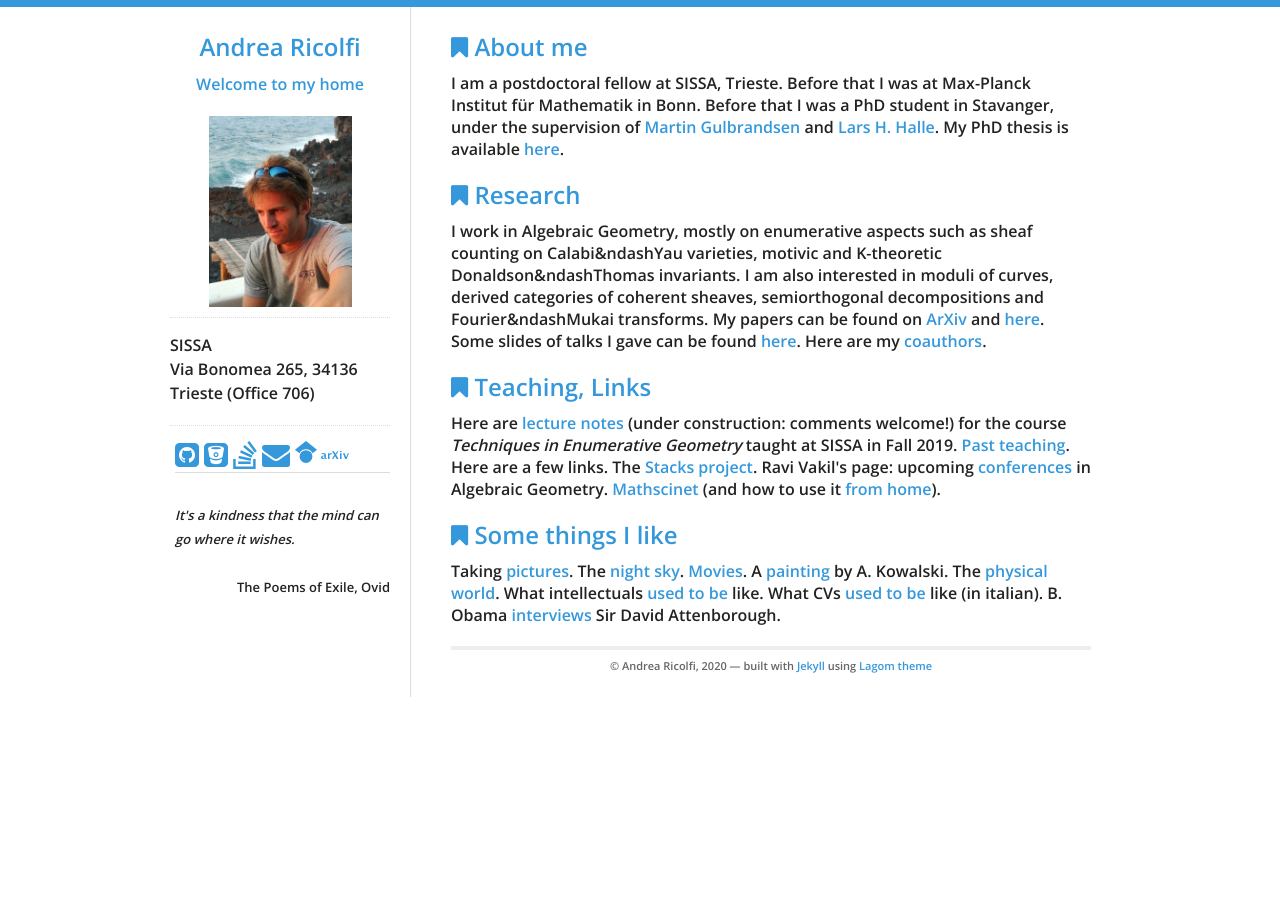
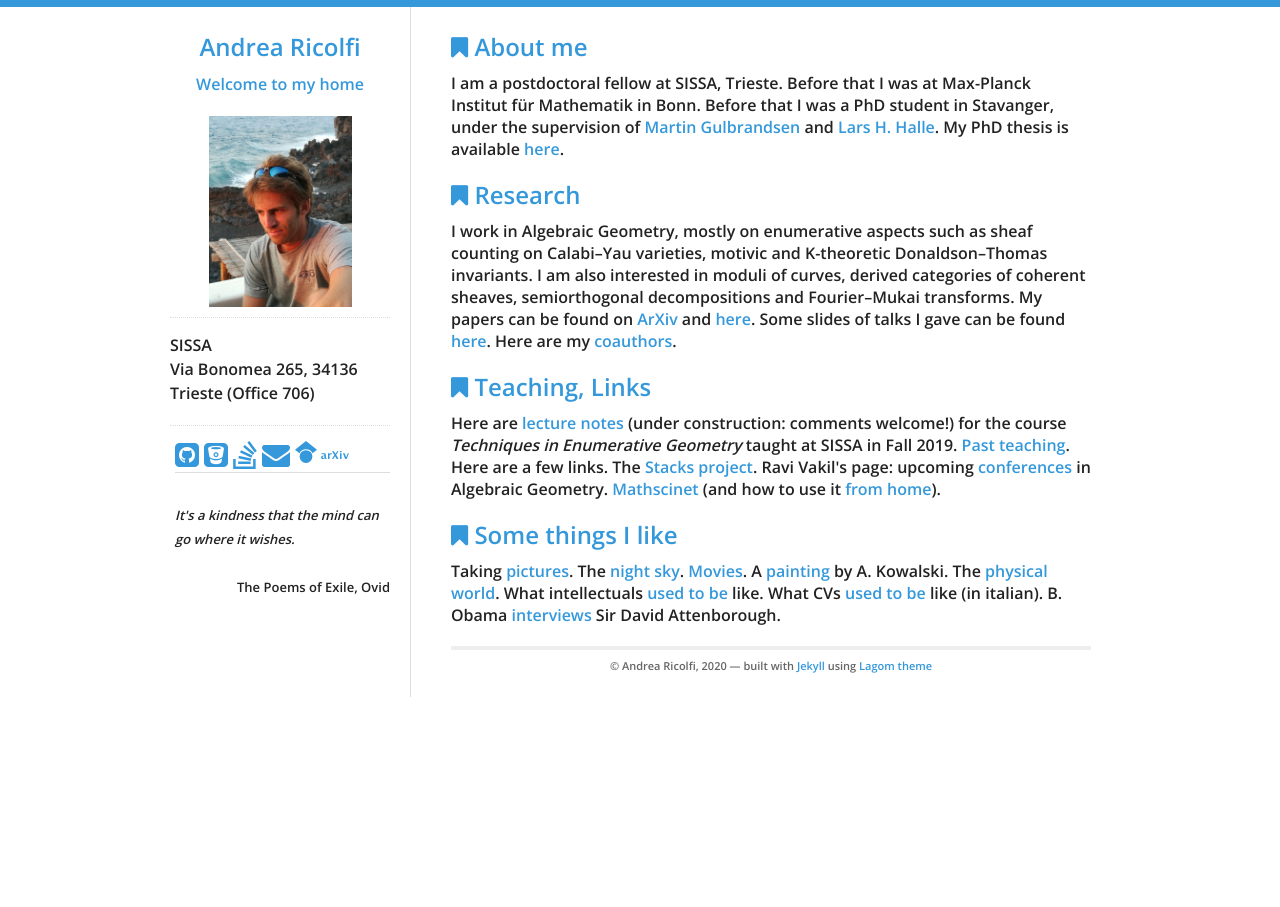
Before and after one commit to atricolfi/atricolfi.github.io, a Jekyll site: the page built from index.html, in a window 1280 px wide. Built offline with Jekyll 4.4.1, drawn with Linux system fonts in a browser that asks for light colours.

Commit message:
Update index.html

```diff
--- a/index.html
+++ b/index.html
@@ -14,8 +14,8 @@ under the supervision of <a href="http://www.ux.uis.no/%7Emartingg/">Martin Gulb
 <div id="home">
   <h2><i class="fa fa-bookmark"></i> Research</h2>
 <p>
-I work in Algebraic Geometry, mostly on enumerative aspects such as sheaf counting on Calabi&ndashYau varieties, motivic and K-theoretic Donaldson&ndashThomas invariants.
-I am also interested in moduli of curves, derived categories of coherent sheaves, semiorthogonal decompositions and Fourier&ndashMukai transforms.
+I work in Algebraic Geometry, mostly on enumerative aspects such as sheaf counting on Calabi&#8211;Yau varieties, motivic and K-theoretic Donaldson&#8211;Thomas invariants.
+I am also interested in moduli of curves, derived categories of coherent sheaves, semiorthogonal decompositions and Fourier&#8211;Mukai transforms.
 My papers can be found on <a href="https://arxiv.org/search/?query=ricolfi&searchtype=all&source=header">ArXiv</a> and <a href="Papers.html">here</a>.
 Some slides of talks I gave can be found <a href="Slides.html">here</a>. Here are my <a href="Coauthors.html">coauthors</a>.
 </p>
```
